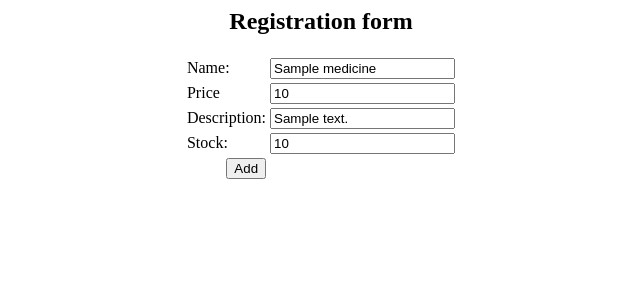
After one commit to digi11/inventory-management, a Flask app: template app/templates/update_medicine.html in a window 1280 px wide. The commit adds this page. Shown: the top 300 px of the page, without its empty margins (319-959 px from the left). Run offline with Flask 2, Linux system fonts and the light colour scheme; the template is opened without the code that fills it: most values are stand-ins (such as "Sample title", 1, 10 or a date in 2020).

Commit message:
lmao ded

```diff
--- a/app/templates/dashboard.html
+++ b/app/templates/dashboard.html
@@ -55,7 +55,7 @@
                         <td>{{value['price']}}</td>
                         <td>{{value['stock']}}</td>
                         <td>
-                            <form action="/update-medicine/{{ key }}" method="GET" id="myForm">
+                            <form action="/get-medicine/{{ key }}" method="GET" id="myForm">
                                 <button type="submit" class="btn btn-sm btn-info" name="something"><i
                                         class="fa fa-check"></i>UPDATE MEDICINE</button>
                             </form>
--- /dev/null
+++ b/app/templates/update_medicine.html
@@ -0,0 +1,38 @@
+<html>
+
+<head>
+    <title>registration form</title>
+</head>
+
+<h2 ALIGN="CENTER">Registration form</h2>
+
+<form action="/update-medicine/{{ med_uid }} " method="post">
+    <table border="0" align="center">
+        <tbody>
+
+            <tr>
+                <td><label for="name">Name: </label></td>
+                <td><input id="name" maxlength="50" name="name" type="text" value="{{ medicine['name'] }}" /></td>
+            </tr>
+            <tr>
+                <td><label for="name">Price </label></td>
+                <td><input id="price" maxlength="50" name="price" type="text" value="{{ medicine['price'] }}"/></td>
+            </tr>
+            <tr>
+                <td><label for="name">Description: </label></td>
+                <td><input id="description" maxlength="50" name="description" type="text" value="{{ medicine['description'] }}"/></td>
+            </tr>
+            <tr>
+                <td><label for="name">Stock: </label></td>
+                <td><input id="stock" maxlength="50" name="stock" type="number" value="{{ medicine['stock'] }}"/></td>
+            </tr>
+
+            <tr>
+                <td align="right"><input name="Submit" type="Submit" value="Add" /></td>
+            </tr>
+
+        </tbody>
+    </table>
+</form>
+
+</html>
```
Also changed, not shown: app/database.py (+7 -6 lines).
